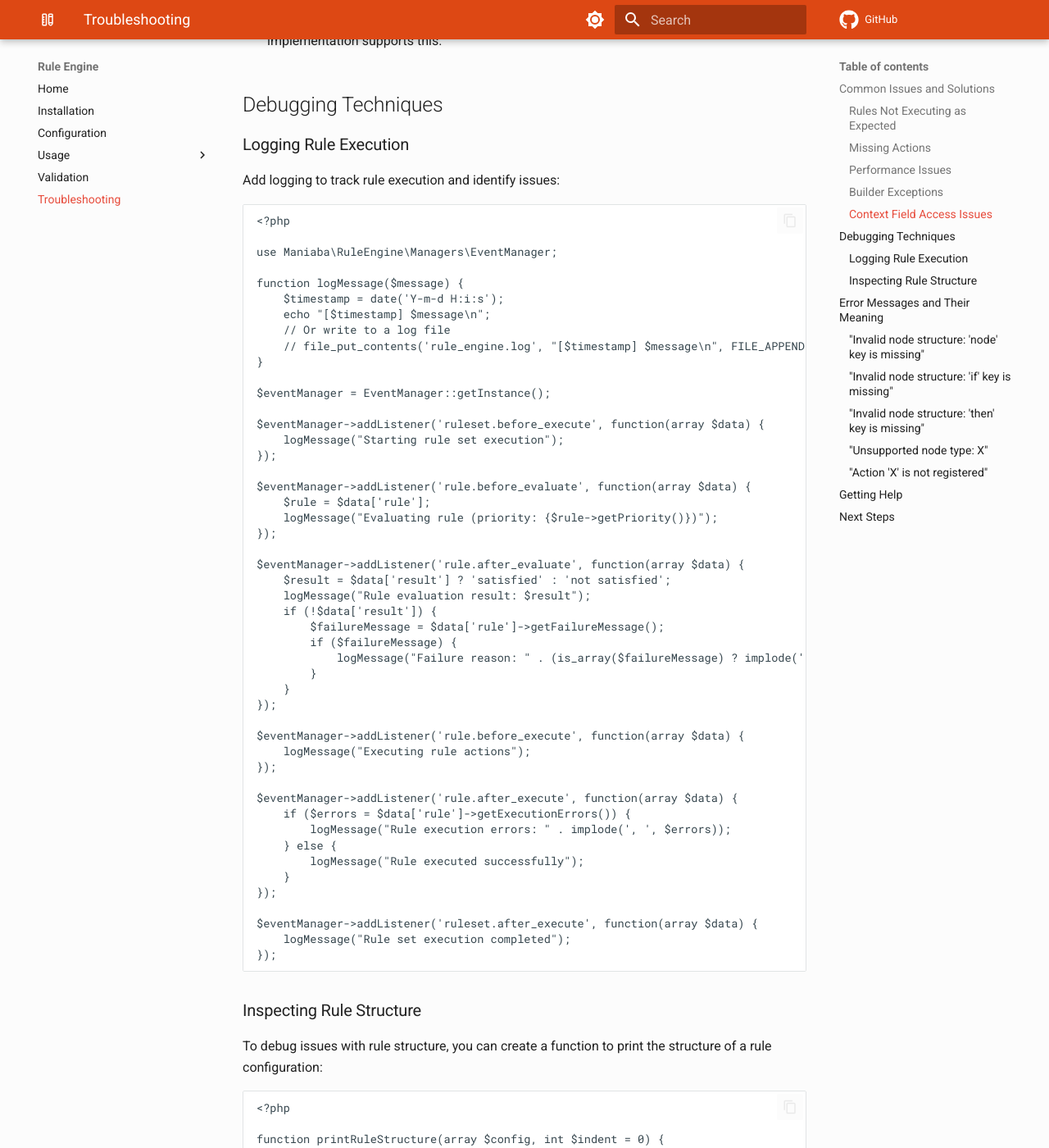
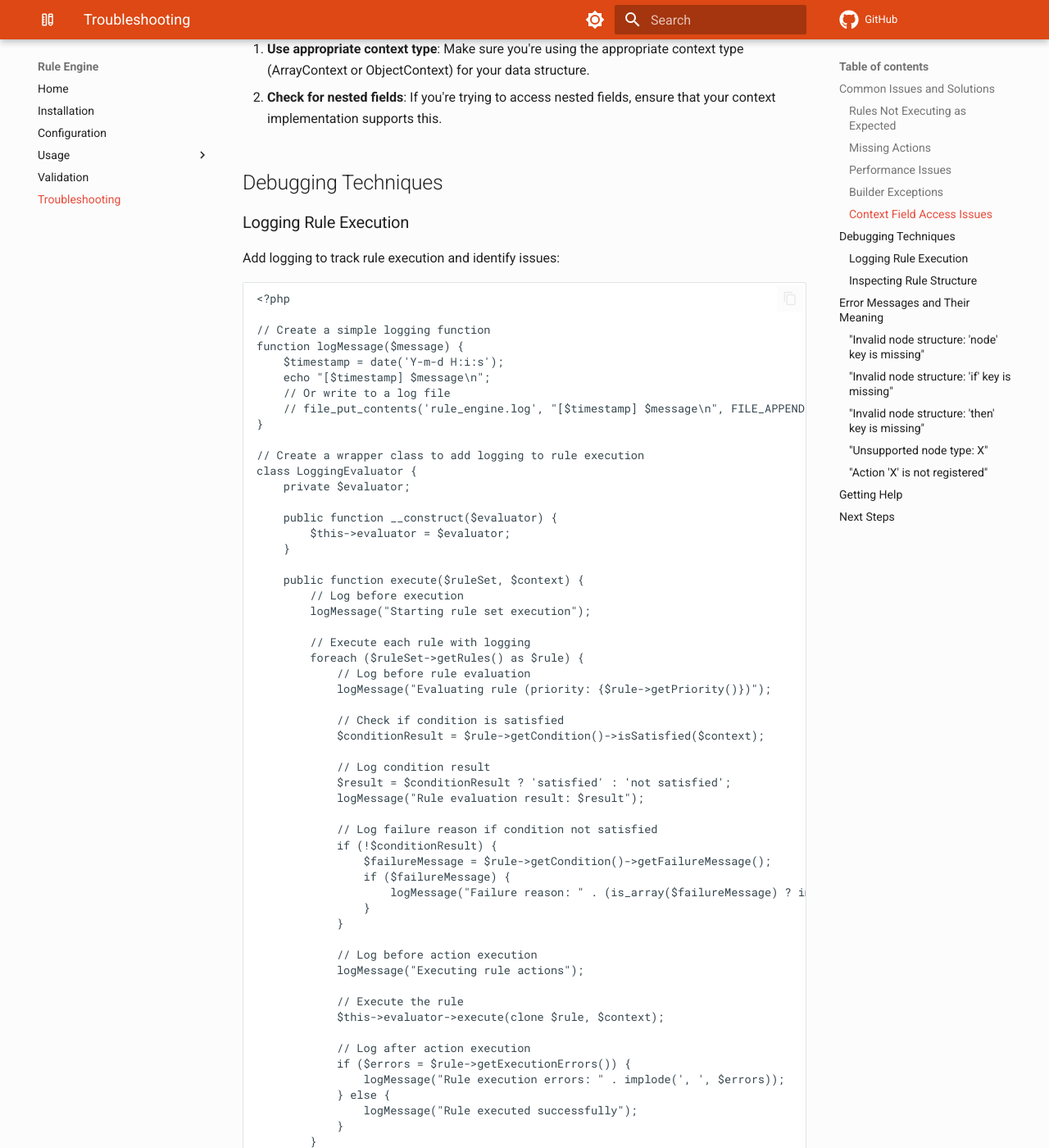
Before and after one commit to maniaba/rule-engine, an MkDocs documentation site: the page built from docs/troubleshooting.md, in a window 1280 px wide and 1400 px high, scrolled down 3419 px. Shown: the whole window at 82% size. Built offline with MkDocs 1.6.1 and Material for MkDocs 9.7.7, drawn with Linux system fonts in a browser that asks for light colours; comment, search, counter and statistics services are not loaded; a style sheet for code colours, icons or effects is not loaded; some of the changed text lies outside the part shown.

Commit message:
feat: enhance troubleshooting documentation with debug output examples and logging improvements

````diff
--- a/docs/troubleshooting.md
+++ b/docs/troubleshooting.md
@@ -34,17 +34,22 @@ This page provides solutions to common issues you might encounter when working w
    echo "Simple condition result: " . ($result ? 'true' : 'false') . "\n";
    ```
 
-4. **Use event listeners for debugging**: Add event listeners to track rule execution and identify where things go wrong.
+4. **Use debug output statements**: Add debug output statements at key points in your code to track rule execution and identify where things go wrong.
 
    ```php
-   use Maniaba\RuleEngine\Managers\EventManager;
+   // Add debug output before rule evaluation
+   echo "About to evaluate rule...\n";
 
-   $eventManager = EventManager::getInstance();
-   $eventManager->addListener('rule.before_evaluate', function(array $data) {
-       echo "Evaluating rule...\n";
-   });
-   $eventManager->addListener('rule.after_evaluate', function(array $data) {
-       echo "Rule evaluation result: " . ($data['result'] ? 'true' : 'false') . "\n";
+   // Execute the rule
+   $result = $evaluator->execute(clone $ruleSet, $context);
+
+   // Add debug output after rule evaluation
+   echo "Rule evaluation result: " . ($result ? 'true' : 'false') . "\n";
+
+   // You can also add debug output in your action callbacks
+   $builder->actions()->registerAction('debugAction', function(ArrayContext $context, string $message = '') {
+       echo "Debug: {$message}\n";
+       return true;
    });
    ```
 
@@ -152,8 +157,7 @@ Add logging to track rule execution and identify issues:
 ```php
 <?php
 
-use Maniaba\RuleEngine\Managers\EventManager;
-
+// Create a simple logging function
 function logMessage($message) {
     $timestamp = date('Y-m-d H:i:s');
     echo "[$timestamp] $message\n";
@@ -161,43 +165,61 @@ function logMessage($message) {
     // file_put_contents('rule_engine.log', "[$timestamp] $message\n", FILE_APPEND);
 }
 
-$eventManager = EventManager::getInstance();
+// Create a wrapper class to add logging to rule execution
+class LoggingEvaluator {
+    private $evaluator;
 
-$eventManager->addListener('ruleset.before_execute', function(array $data) {
-    logMessage("Starting rule set execution");
-});
+    public function __construct($evaluator) {
+        $this->evaluator = $evaluator;
+    }
 
-$eventManager->addListener('rule.before_evaluate', function(array $data) {
-    $rule = $data['rule'];
-    logMessage("Evaluating rule (priority: {$rule->getPriority()})");
-});
+    public function execute($ruleSet, $context) {
+        // Log before execution
+        logMessage("Starting rule set execution");
 
-$eventManager->addListener('rule.after_evaluate', function(array $data) {
-    $result = $data['result'] ? 'satisfied' : 'not satisfied';
-    logMessage("Rule evaluation result: $result");
-    if (!$data['result']) {
-        $failureMessage = $data['rule']->getFailureMessage();
-        if ($failureMessage) {
-            logMessage("Failure reason: " . (is_array($failureMessage) ? implode(', ', $failureMessage) : $failureMessage));
+        // Execute each rule with logging
+        foreach ($ruleSet->getRules() as $rule) {
+            // Log before rule evaluation
+            logMessage("Evaluating rule (priority: {$rule->getPriority()})");
+
+            // Check if condition is satisfied
+            $conditionResult = $rule->getCondition()->isSatisfied($context);
+
+            // Log condition result
+            $result = $conditionResult ? 'satisfied' : 'not satisfied';
+            logMessage("Rule evaluation result: $result");
+
+            // Log failure reason if condition not satisfied
+            if (!$conditionResult) {
+                $failureMessage = $rule->getCondition()->getFailureMessage();
+                if ($failureMessage) {
+                    logMessage("Failure reason: " . (is_array($failureMessage) ? implode(', ', $failureMessage) : $failureMessage));
+                }
+            }
+
+            // Log before action execution
+            logMessage("Executing rule actions");
+
+            // Execute the rule
+            $this->evaluator->execute(clone $rule, $context);
+
+            // Log after action execution
+            if ($errors = $rule->getExecutionErrors()) {
+                logMessage("Rule execution errors: " . implode(', ', $errors));
+            } else {
+                logMessage("Rule executed successfully");
+            }
         }
+
+        // Log after execution
+        logMessage("Rule set execution completed");
     }
-});
+}
 
-$eventManager->addListener('rule.before_execute', function(array $data) {
-    logMessage("Executing rule actions");
-});
-
-$eventManager->addListener('rule.after_execute', function(array $data) {
-    if ($errors = $data['rule']->getExecutionErrors()) {
-        logMessage("Rule execution errors: " . implode(', ', $errors));
-    } else {
-        logMessage("Rule executed successfully");
-    }
-});
-
-$eventManager->addListener('ruleset.after_execute', function(array $data) {
-    logMessage("Rule set execution completed");
-});
+// Usage example
+$evaluator = new Maniaba\RuleEngine\Evaluators\BasicEvaluator();
+$loggingEvaluator = new LoggingEvaluator($evaluator);
+$loggingEvaluator->execute($ruleSet, $context);
 ```
 
 ### Inspecting Rule Structure
````
